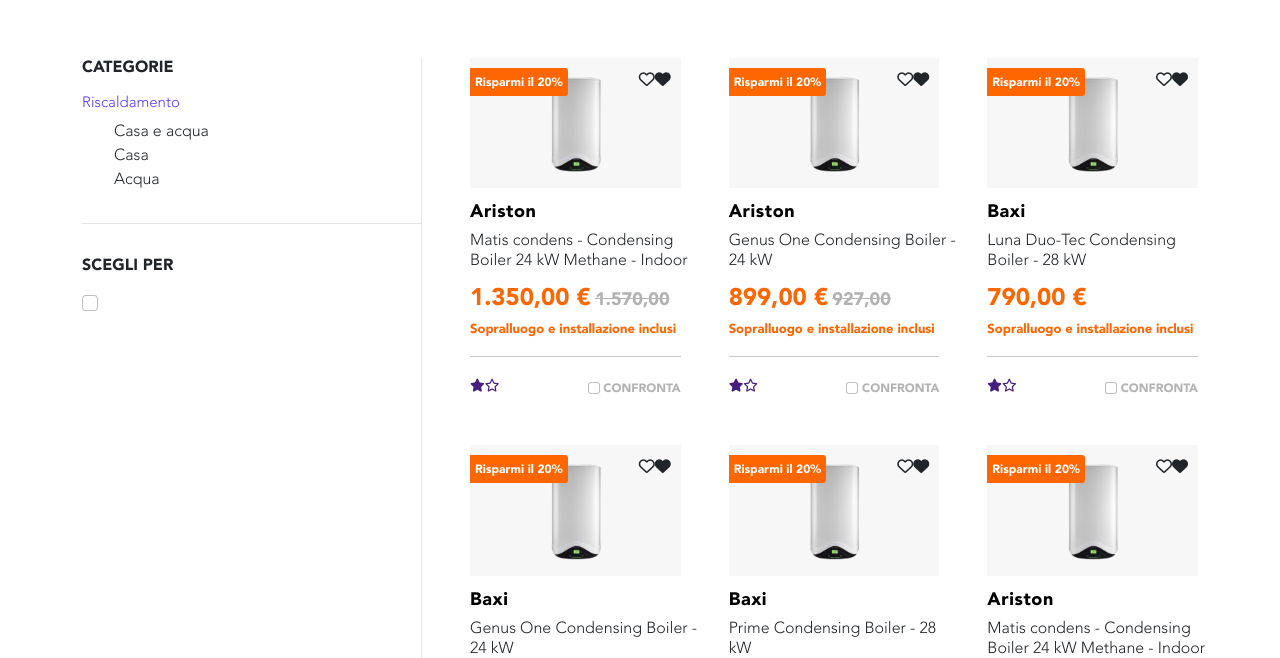
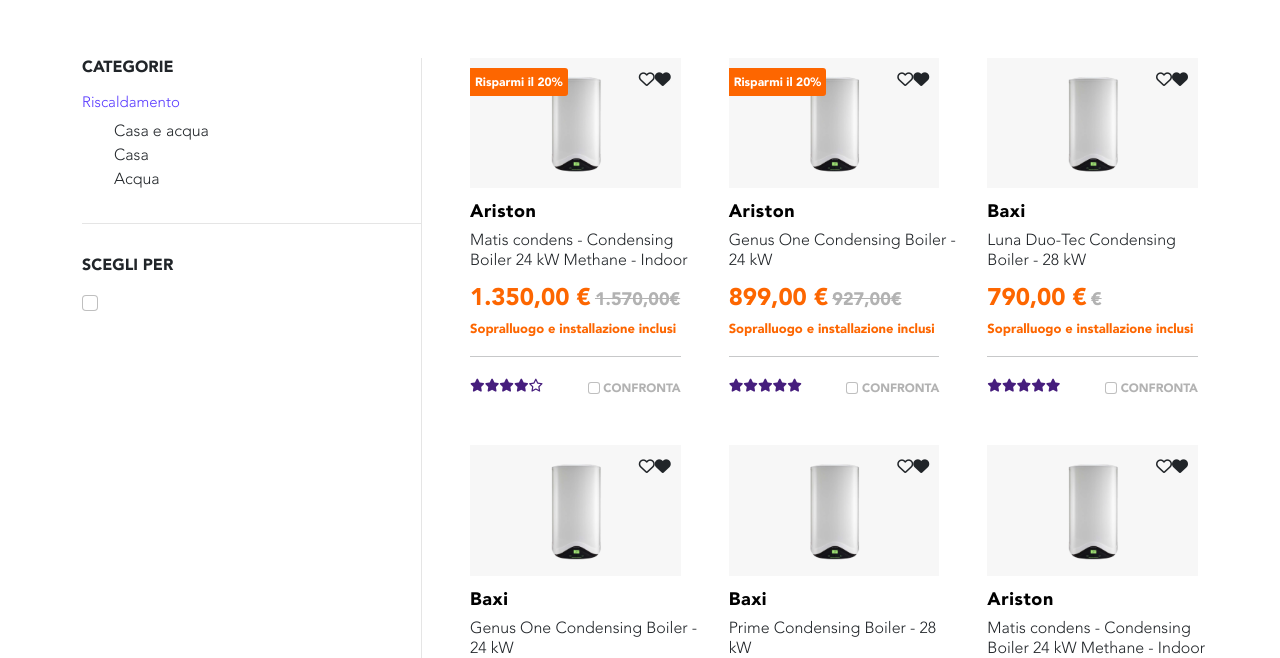
Before and after one commit to vanbommel8/frontend-test, a React (Create React App) app: page / in a window 1280 px wide. Shown: the part 142-800 px from the top of the page. Built offline with nearby package versions, Linux system fonts and the light colour scheme; data requests are answered from the project's data file.

Commit message:
add dynamic compoent

```diff
--- a/src/component/Boilers.js
+++ b/src/component/Boilers.js
@@ -22,7 +22,7 @@
             stelle,
             tipologia,
             utilizzo }) =>
-            <Boiler key={id} immagine={img} brand={brand} descrizione={descrizione} prezzo={`${prezzo} €`} prezzoPreSconto={prezzoPreSconto} note={note} stelle={stelle} />
+            <Boiler key={id} inSconto={inSconto} immagine={img} brand={brand} descrizione={descrizione} prezzo={`${prezzo} €`} prezzoPreSconto={`${prezzoPreSconto}€ `} note={note} stelle={stelle} />
         )
 
 
--- a/src/component/shared/Boiler.js
+++ b/src/component/shared/Boiler.js
@@ -22,8 +22,11 @@
   return (
 
     <div className="col-lg-4 col-md-6">
-      <div className="boilerCard">
-        <span className="sale">Risparmi il 20%</span>
+      <div className="boilerCard">{
+
+          (inSconto) && <span className="sale">Risparmi il 20%</span>
+      }
+
         <WishList />
         <img src={immagine} alt="Boiler" />
         <div className="boilerData">
@@ -35,8 +38,14 @@
           <br />
           <span className="note">{note}</span>
           <br />
-          <hr />
-          <Rating />
+          <hr /> {
+
+           [1,2,3,4,5].map( (value) =>{
+            return (value<=stelle)? < Rating isRating={true}/> :<Rating isRating={false}/>
+
+           })
+          }
+
           <span className="confronta">
             <Checkbox titolo={"Confronta"} />
           </span>
--- a/src/component/shared/Rating.js
+++ b/src/component/shared/Rating.js
@@ -1,11 +1,14 @@
 import React from "react";
 
 
-export default function Rating() {
+export default function Rating({isRating}) {
     return (
-        <span className="stars">
-            <i className="fas fa-star"></i>
-            <i className="far fa-star"></i>
+        <span className="stars">{
+
+            (isRating)?  <i className="fas fa-star"></i>:   <i className="far fa-star"></i>
+        }
+
+
         </span>
     )
 }
```
